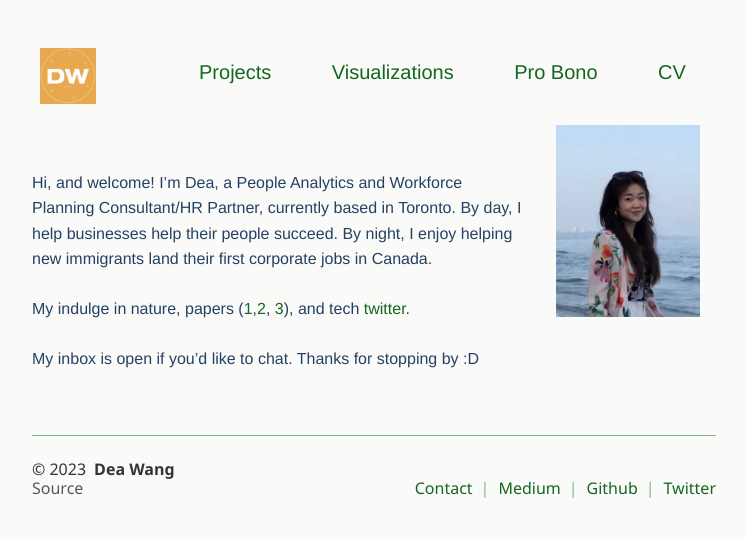
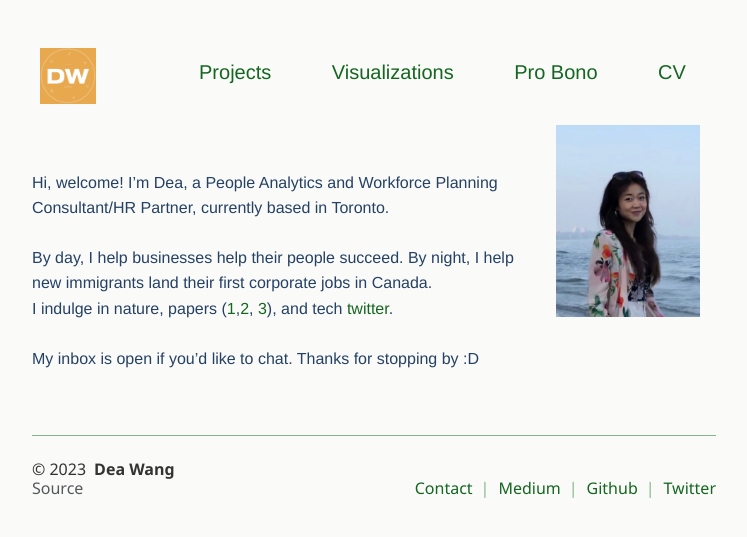
Before and after one commit to deawyk/deawyk.github.io, a Jekyll site: the page built from index.md, in a window 1280 px wide. Shown: the top 537 px of the page, without its empty margins (266-1013 px from the left). Built offline with Jekyll 4.4.1, drawn with Linux system fonts in a browser that asks for light colours.

Commit message:
Update index.md

```diff
--- a/index.md
+++ b/index.md
@@ -16,9 +16,9 @@
 <div class="lead lead-about">
 
 <br>
-Hi, and welcome! I'm Dea, a People Analytics and Workforce Planning Consultant/HR Partner, currently based in Toronto. By day, I help businesses help their people succeed. By night, I enjoy helping new immigrants land their first corporate jobs in Canada. <br>
+Hi, welcome! I'm Dea, a People Analytics and Workforce Planning Consultant/HR Partner, currently based in Toronto.
 
-My indulge in nature, papers ([1](https://scholar.google.com/citations?view_op=view_citation&hl=en&user=cL23w-4AAAAJ&citation_for_view=cL23w-4AAAAJ:lK9BDNCuzFgC),[2](https://themorningnews.org/article/the-high-is-always-the-pain-and-the-pain-is-always-the-high), [3](http://www.paulgraham.com/love.html)), and tech [twitter](twitter.com/deawyk/likes).
+By day, I help businesses help their people succeed. By night, I help new immigrants land their first corporate jobs in Canada. <br> I indulge in nature, papers ([1](https://scholar.google.com/citations?view_op=view_citation&hl=en&user=cL23w-4AAAAJ&citation_for_view=cL23w-4AAAAJ:lK9BDNCuzFgC),[2](https://themorningnews.org/article/the-high-is-always-the-pain-and-the-pain-is-always-the-high), [3](http://www.paulgraham.com/love.html)), and tech [twitter](twitter.com/deawyk/likes).
 
 My inbox is open if you'd like to chat. Thanks for stopping by :D
 </div>
```
